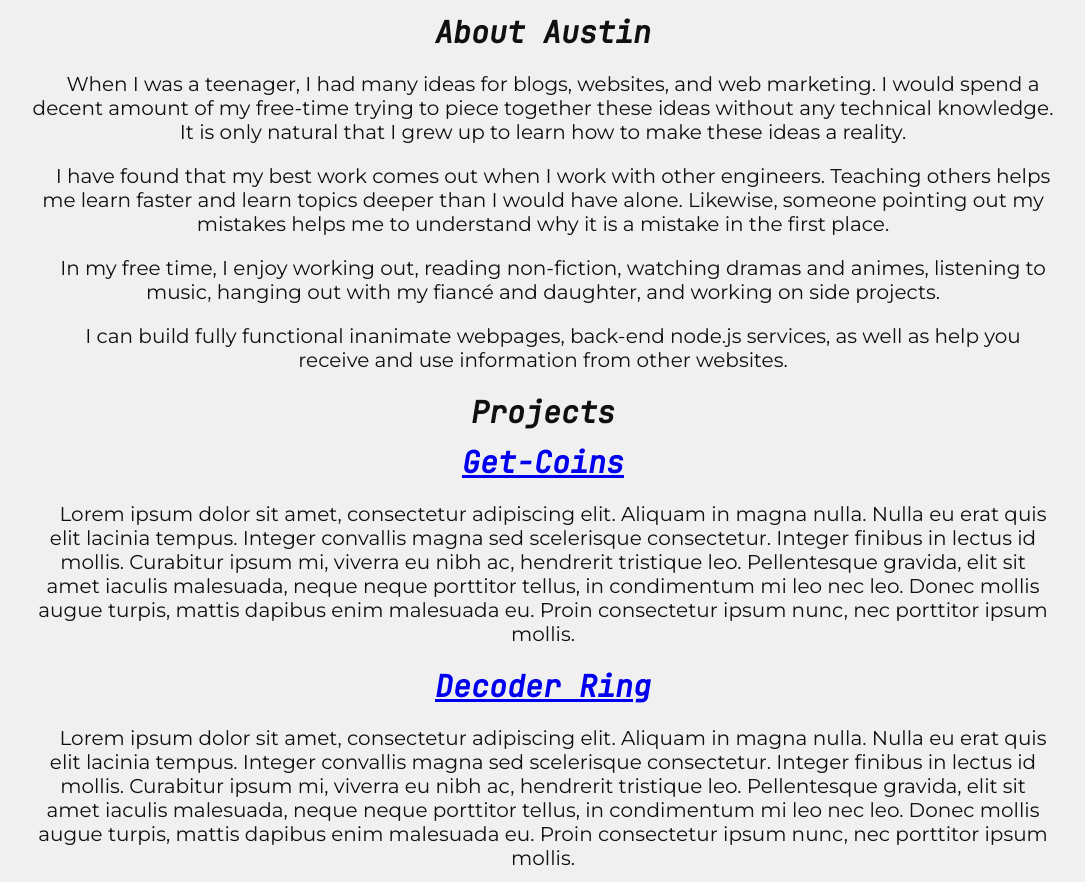
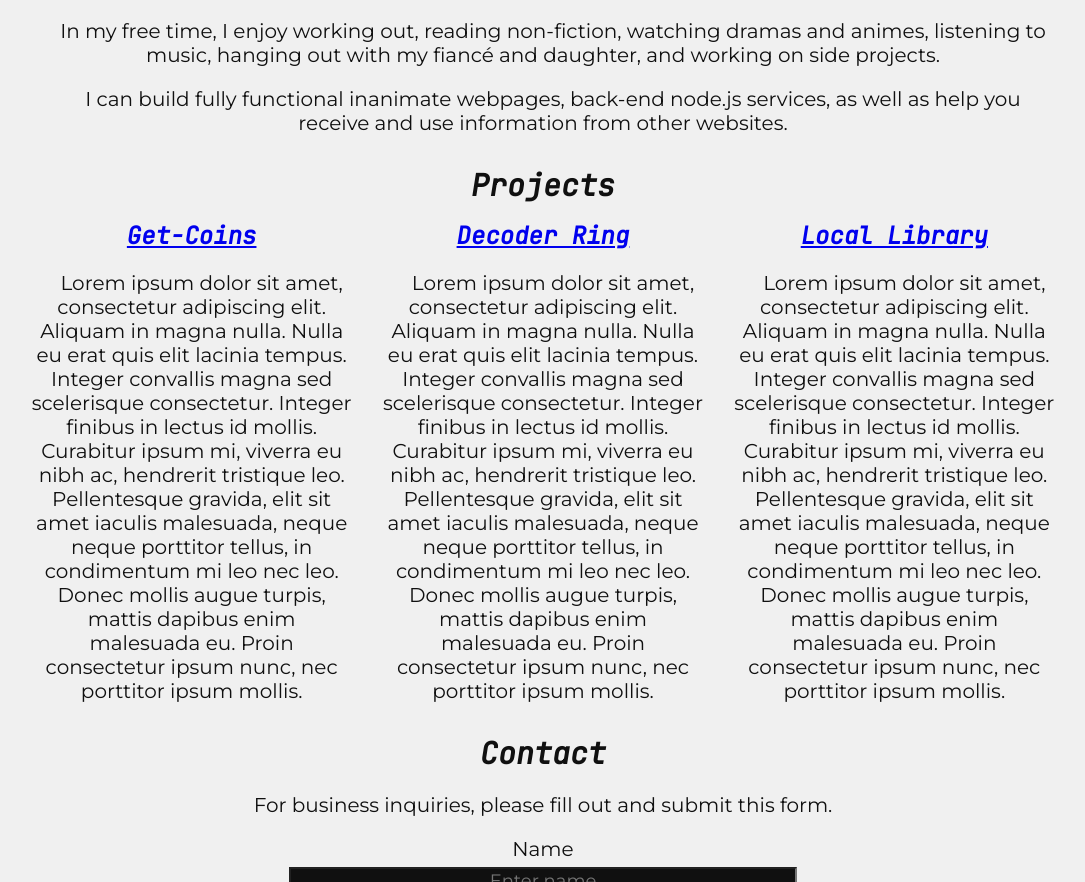
Before and after one commit to austinhjones3/portfolio-assignment, a plain HTML site: page index.html in a window 1280 px wide. Shown: the part 717-1599 px from the top of the page, without its empty margins (97-1182 px from the left). Drawn offline with Linux system fonts and the light colour scheme.

Commit message:
all done except: still need to link formspree, make icon link bar for socials

```diff
--- a/index.html
+++ b/index.html
@@ -21,7 +21,7 @@
         <h3>Full-Stack Developer</h3>
       </div>
 
-      <div class="nav item">
+      <div class="nav item" id="navBar">
         <a href="#about"><h4 class="nav-el">About Me</h4></a>
         <a href="#projects"><h4 class="nav-el">Projects</h4></a>
         <a href="#contact"><h4 class="nav-el">Contact</h4></a>
@@ -34,7 +34,7 @@
           <img src="./images/austin-portrait.jpg" alt="" />
         </div>
 
-        <article class="item">
+        <article class="item" id="introHeading">
           <h4>Ordinary Guy, Extraordinary Passion</h4>
           <p>
             &emsp;Hello there, I'm Austin Jones. I'm from New Orleans, LA, and I
@@ -70,17 +70,17 @@
           other websites.
         </p>
       </section>
-
       <section id="projects" class="group">
         <h4>Projects</h4>
-
-        <article class="item">
-          <h4>
+      </section>
+      <section id="projects" class="group">
+        <article class="item projectBody">
+          <h4 id="projectName">
             <a href="https://github.com/austinhjones3/get-coins" target="_blank"
               >Get-Coins</a
             >
           </h4>
-          <p>
+          <p id="projectBody">
             &emsp;Lorem ipsum dolor sit amet, consectetur adipiscing elit.
             Aliquam in magna nulla. Nulla eu erat quis elit lacinia tempus.
             Integer convallis magna sed scelerisque consectetur. Integer finibus
@@ -92,15 +92,15 @@
           </p>
         </article>
 
-        <article class="item">
-          <h4>
+        <article class="item projectBody">
+          <h4 id="projectName">
             <a
               href="https://github.com/austinhjones3/decoder-ring"
               target="_blank"
               >Decoder Ring</a
             >
           </h4>
-          <p>
+          <p id="projectBody">
             &emsp;Lorem ipsum dolor sit amet, consectetur adipiscing elit.
             Aliquam in magna nulla. Nulla eu erat quis elit lacinia tempus.
             Integer convallis magna sed scelerisque consectetur. Integer finibus
@@ -112,12 +112,12 @@
           </p>
         </article>
 
-        <article class="item">
-          <h4>
+        <article class="item projectBody">
+          <h4 id="projectName">
             <a
               href="https://github.com/austinhjones3/project-local-library"
               target="_blank"
-              >Mock Local Library</a
+              >Local Library</a
             >
           </h4>
           <p>
@@ -162,6 +162,6 @@
       </section>
     </main>
 
-    <footer><h6>Austin Jones ©2020-2021</h6></footer>
+    <footer><h6>v0.12 | Austin Jones ©2020-2021</h6></footer>
   </body>
 </html>
--- a/style.css
+++ b/style.css
@@ -90,6 +90,7 @@ img {
 
 #portrait {
   margin-top: 80px;
+  margin-bottom: 20px;
 }
 
 section {
@@ -145,7 +146,7 @@ textarea {
 }
 
 label {
-  padding-bottom: 3px;
+  padding-bottom: 6px;
   margin-top: 8px;
   display: flex;
   justify-content: center;
@@ -162,3 +163,48 @@ button {
   font-size: 24px;
   margin-top: 20px;
 }
+
+@media all and (min-width: 1024px) {
+  .group {
+    display: flex;
+    justify-content: center;
+  }
+
+  #projectName {
+    font-size: 24px;
+  }
+
+  .projectBody {
+    margin-left: 15px;
+    margin-right: 15px;
+  }
+
+  .projectBody:first-child {
+    margin-left: 0;
+  }
+
+  .projectBody:last-child {
+    margin-right: 0;
+  }
+
+  #navBar {
+    margin-top: 45px;
+    margin-left: 8%;
+    justify-content: right;
+  }
+
+  #introHeading {
+    display: flex;
+    flex-direction: column;
+    margin-top: 140px;
+    max-width: 500px;
+  }
+
+  footer {
+    padding-bottom: 5%;
+  }
+
+  img {
+    width: 80%;
+  }
+}
```
